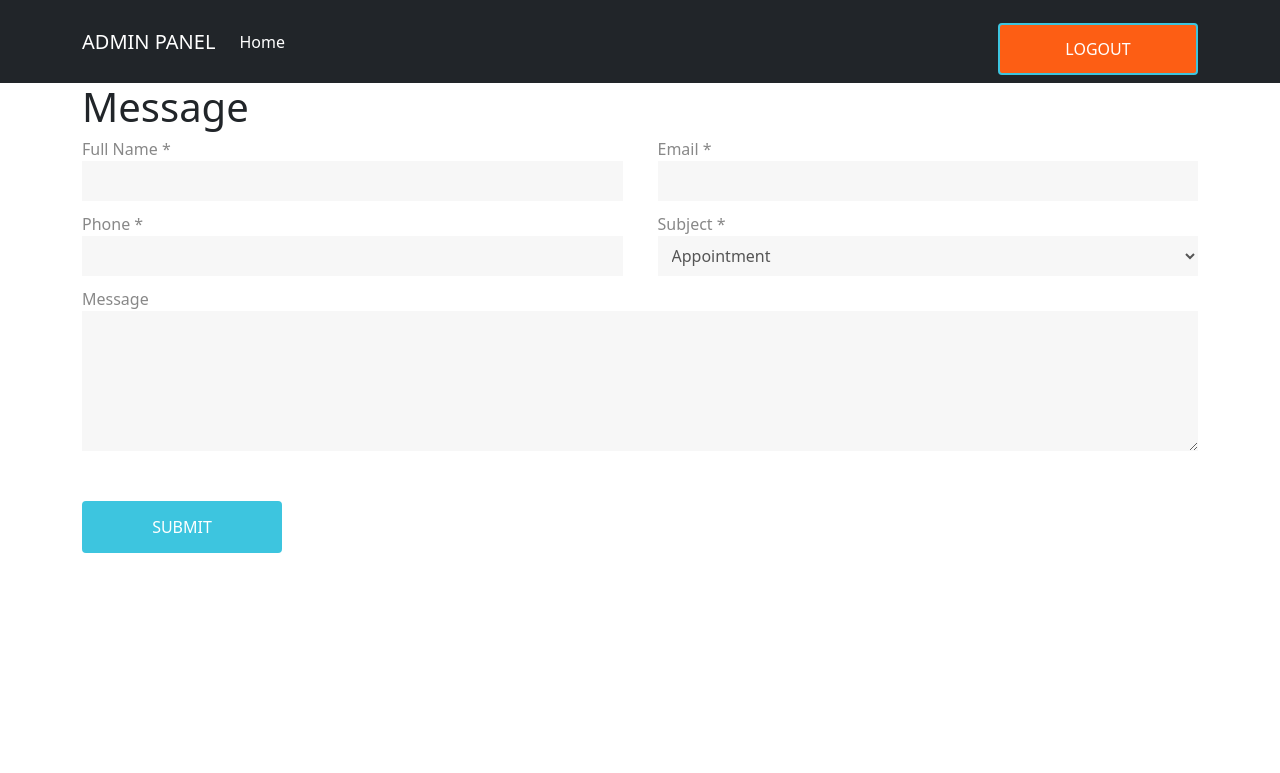
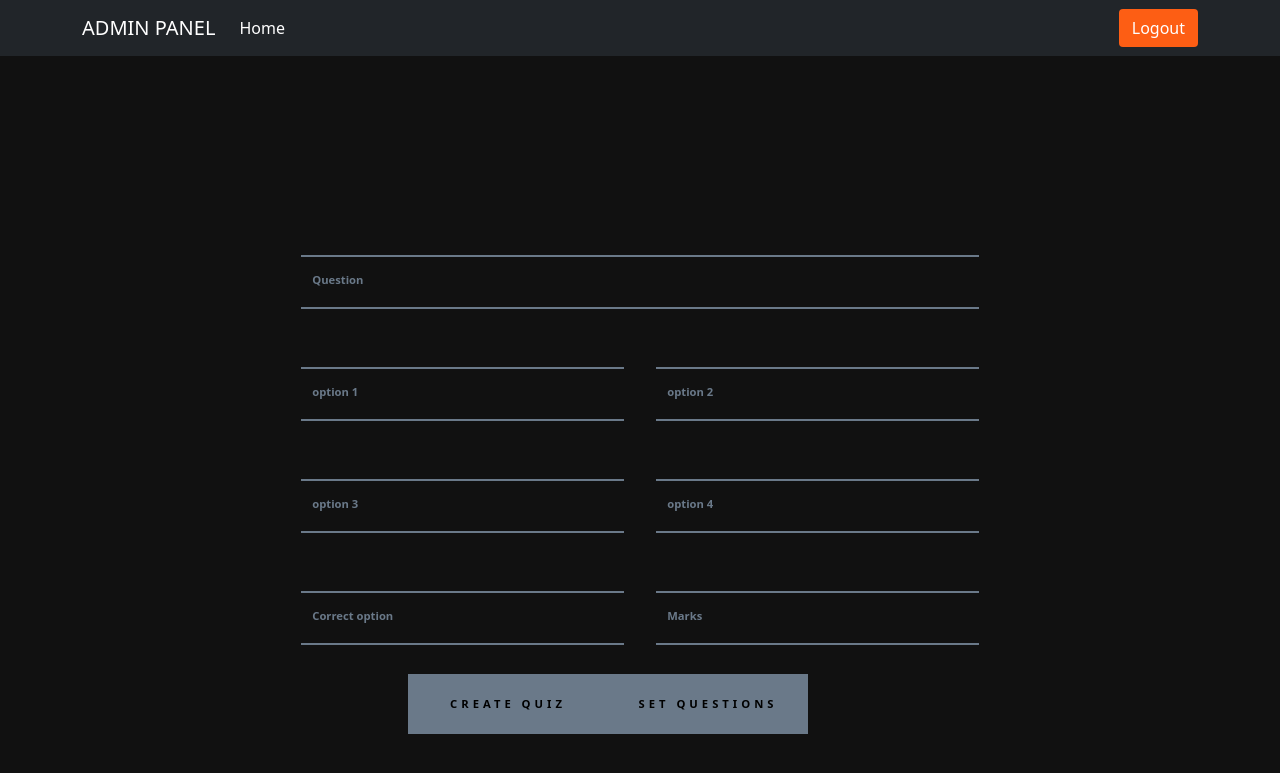
Before and after one commit to harsh-singhal7385/mock-project-quiz-app, a Django app: page /admin_add_question/ in a window 1280 px wide. Shown: the top 773 px of the page. Run offline with Django 4.2, Linux system fonts and the light colour scheme.

Commit message:
major  changes

```diff
--- a/quiz/static/quiz_admin/css/addquiz.css
+++ b/quiz/static/quiz_admin/css/addquiz.css
@@ -1,19 +1,4 @@
-/* .container {
-  position: relative;
-  padding: 50px;
-  perspective: 1000px;
-  background-color: rgb(245, 241, 241);
-  transform-style: preserve-3d;
-  color: rgb(3, 3, 3);
-  border-radius: 10px;
-  margin-top: 30px;
-  width: 700px;
-  border-color:black;
-}
 
-.form-group {
-  color: black;
-} */
 
 *,
 *:after,
@@ -25,20 +10,20 @@
 @import url(https://fonts.googleapis.com/css?family=Raleway:200,500,700,800);
 body {
   background: #111;
-  font-weight: 500;
-  font-size: 1.05em;
-  font-family: "Raleway", Arial, sans-serif;
+
 }
 
 #container-sm {
   position: absolute;
+
   width: 710px;
   height: 7em;
   left: 50%;
   top: 50%;
   margin-left: -355px;
-  margin-top: -2.5em;
+  margin-top: 1.5em;
   display: flex;
+  margin-bottom: 200px;
   flex-wrap: wrap;
   justify-content: center;
   align-content: center;
@@ -53,7 +38,11 @@ body {
 
 .message {
   width: calc(100% - 2em);
-  height: 200px;
+   height: 200px;
+}
+.msg {
+  width: calc(100% - 2em);
+  height: 80px;
 }
 
 textarea {
--- a/quiz/static/quiz_admin/css/viewallquiz.css
+++ b/quiz/static/quiz_admin/css/viewallquiz.css
@@ -0,0 +1,5 @@
+.card{
+    margin: 20px;
+    padding: 30px;
+    border-color:black;
+}
--- a/quiz/templates/quiz_admin/add_questions.html
+++ b/quiz/templates/quiz_admin/add_questions.html
@@ -1,54 +1,112 @@
-{% extends 'quiz_admin/admin_base.html' %} {% load static %} {% block content %}
-
-<head>
-
-    <link rel="stylesheet" href="{% static 'quiz_admin/css/addquestion.css' %}" type="text/css">
-</head>
 
 
+
+{% extends 'quiz_admin/admin_base.html' %} {% block title %}Add Questions{% endblock title %} {% block content%}
+{% load static %}
+<head>
+<link rel="stylesheet" href="{% static 'quiz_admin/css/addquiz.css' %}" type="text/css">
+</head>
 <body>
-    <div class="container">
-        <h1>Message</h1>
-        <form action="#" id="contact_form" class="contact-form contact-grid">
+    <!-- <br>
+    <h2 style="text-align:center; color:rgb(250, 250, 250);">ADD QUIZ</h2> -->
+    <div id="container-sm">
+        <span class="input msg">
+            <input type="text" class="input__field" id="input-7"/>
+            <label for="input-7" class="input__label">
+                <span class="input__label-content">Question</span>
+        </label>
+        </span>
+        <span class="input">
+            <input type="text" class="input__field" id="input-1"/>
+            <label for="input-1" class="input__label">
+                <span class="input__label-content">option 1</span>
+        </label>
+        </span>
 
-            <div class="form-field name">
-                <label class="label" for="fname">full name *</label>
-                <input id="fname" type="text" required>
-            </div>
+        <span class="input ">
+            <input type="text" class="input__field " id="input-2" />
+            <label for="input-2" class="input__label">
+                <span class="input__label-content">option 2</span>
+        </label>
+        </span>
 
-            <div class="form-field email">
-                <label class="label" for="email">email *</label>
-                <input id="email" type="email" required>
-            </div>
+        <span class="input col-md-6">
+            <input type="text" class="input__field" id="input-3" />
+            <label for="input-3" class="input__label">
+                <span class="input__label-content">option 3</span>
+        </label>
+        </span>
 
-            <div class="form-field phone">
-                <label class="label" for="phone">phone *</label>
-                <input id="phone" type="tel" required>
-            </div>
+        <span class="input col-md-6">
+            <input type="text" class="input__field" id="input-4" />
+            <label for="input-4" class="input__label">
+                <span class="input__label-content">option 4</span>
+        </label>
+        </span>
 
-            <div class="form-field subject">
-                <label class="label">subject *</label>
-                <select name="subject" form="contact_form" required>
-          <option value="appointment" selected>Appointment</option>
-          <option value="cancellation">Cancellation</option>
-          <option value="order">Order</option>
-          <option value="other">Other</option>
-        </select>
-            </div>
+        <span class="input " >
+            <input type="text" class="input__field" id="input-5" />
+            <label for="input-5" class="input__label">
+                <span class="input__label-content">Correct option </span>
+        </label>
+        </span>
 
-            <div class="form-field comment-box">
-                <label class="label">message</label>
-                <textarea name="comment-box" id="message"></textarea>
-            </div>
+        <span class="input ">
 
-            <div class="submit-button">
-                <button id="submit-btn" class="btn" type="submit" value="submit" onclick="validateForm()">submit</button>
-            </div>
+            <input type="text" class="input__field" id="input-6" />
+            <label for="input-6" class="input__label">
+                <span class="input__label-content">Marks</span>
+        </label>
 
-        </form>
+            </span>
+
+            <button id="send-button" type="button">Create Quiz</button>
+
+            <a id="header-links" href="{% url 'admin_add_question' %}"><button id="send-button" type="button">Set
+                Questions</button>
+                <span class="input " ></span>
+                <span class="input " ></span>
 
     </div>
 
+
+
+
+
+    <script>
+        var $input;
+
+        function onInputFocus(event) {
+            var $target = $(event.target);
+            var $parent = $target.parent();
+            $parent.addClass('input--filled');
+        };
+
+        function onInputBlur(event) {
+            var $target = $(event.target);
+            var $parent = $target.parent();
+
+            if (event.target.value.trim() === '') {
+                $parent.removeClass('input--filled');
+            }
+        };
+
+        $(document).ready(function() {
+            $input = $('.input__field');
+
+            // in case there is any value already
+            $input.each(function() {
+                if ($input.val().trim() !== '') {
+                    var $parent = $input.parent();
+                    $parent.addClass('input--filled');
+                }
+            });
+
+            $input.on('focus', onInputFocus);
+            $input.on('blur', onInputBlur);
+        });
+    </script>
+
 </body>
 
-{% endblock %}
+{% endblock content %}
--- a/quiz/templates/quiz_admin/home.html
+++ b/quiz/templates/quiz_admin/home.html
@@ -1,5 +1,5 @@
-{% extends 'quiz_admin/admin_base.html' %} {% block title %} Home {% endblock title %} {% block content %}{% load static %}
-<link rel="stylesheet" href="{% static 'quiz_admin/css/home.css' %}" type="text/css">
+{% extends 'quiz_admin/admin_base.html' %} {% block title %} Home {% endblock title %} {% block style %}{% load static %}
+<link rel="stylesheet" href="{% static 'quiz_admin/css/home.css' %}" type="text/css">{% endblock style %}{% block content%}
 
 
 <br>
--- a/quiz/templates/quiz_admin/login.html
+++ b/quiz/templates/quiz_admin/login.html
@@ -12,7 +12,7 @@
     <!--Font Link-->
     <link rel="preconnect" href="https://fonts.gstatic.com">
     <link href="https://fonts.googleapis.com/css2?family=Montserrat:wght@500&family=Open+Sans:wght@800&display=swap" rel="stylesheet">
-
+  <title>Login</title>
 </head>
 
 <body>
```
Also changed, not shown: quiz/templates/quiz_admin/add_quiz.html (+3 -6 lines), quiz/templates/quiz_admin/aman.html (+56 -0 lines), quiz/templates/quiz_admin/view_all_quiz.html (+8 -2 lines), quiz/static/quiz_admin/css/main.css (added).
